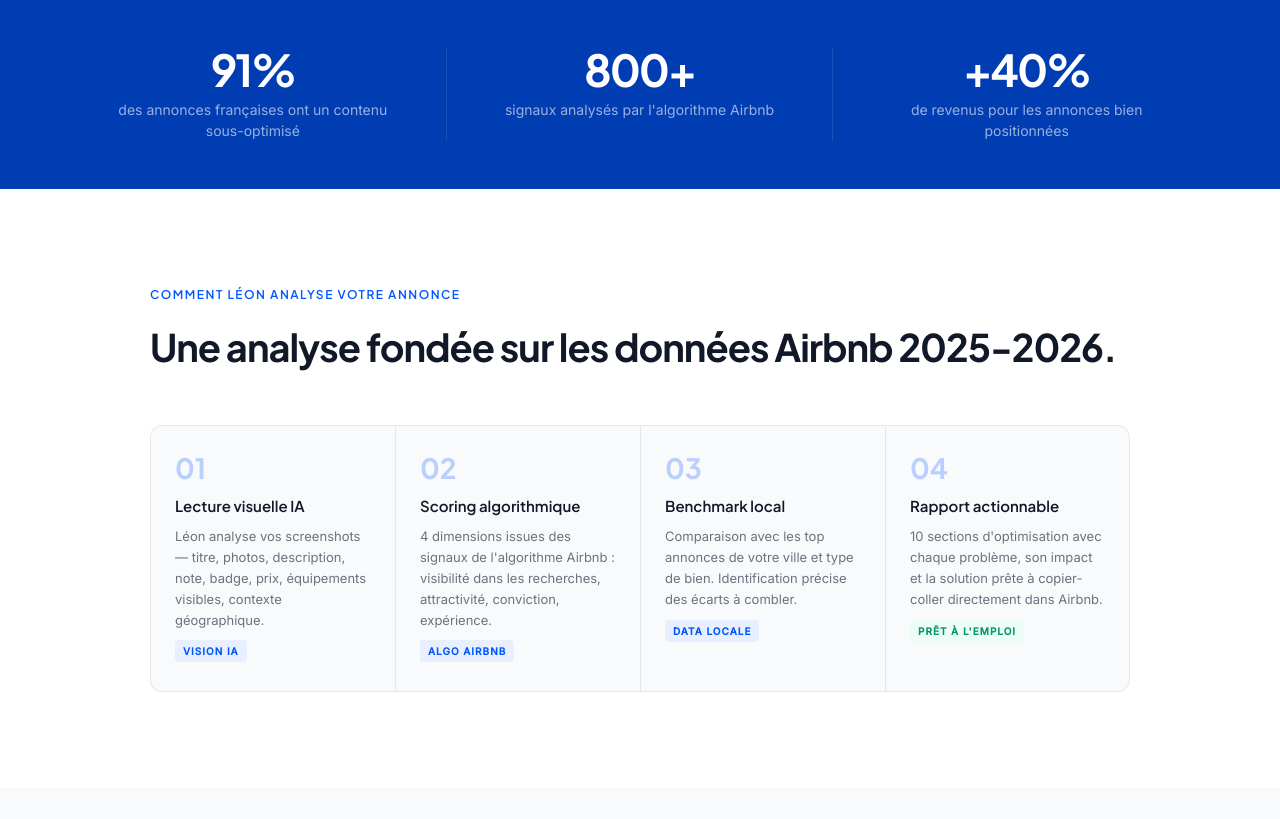
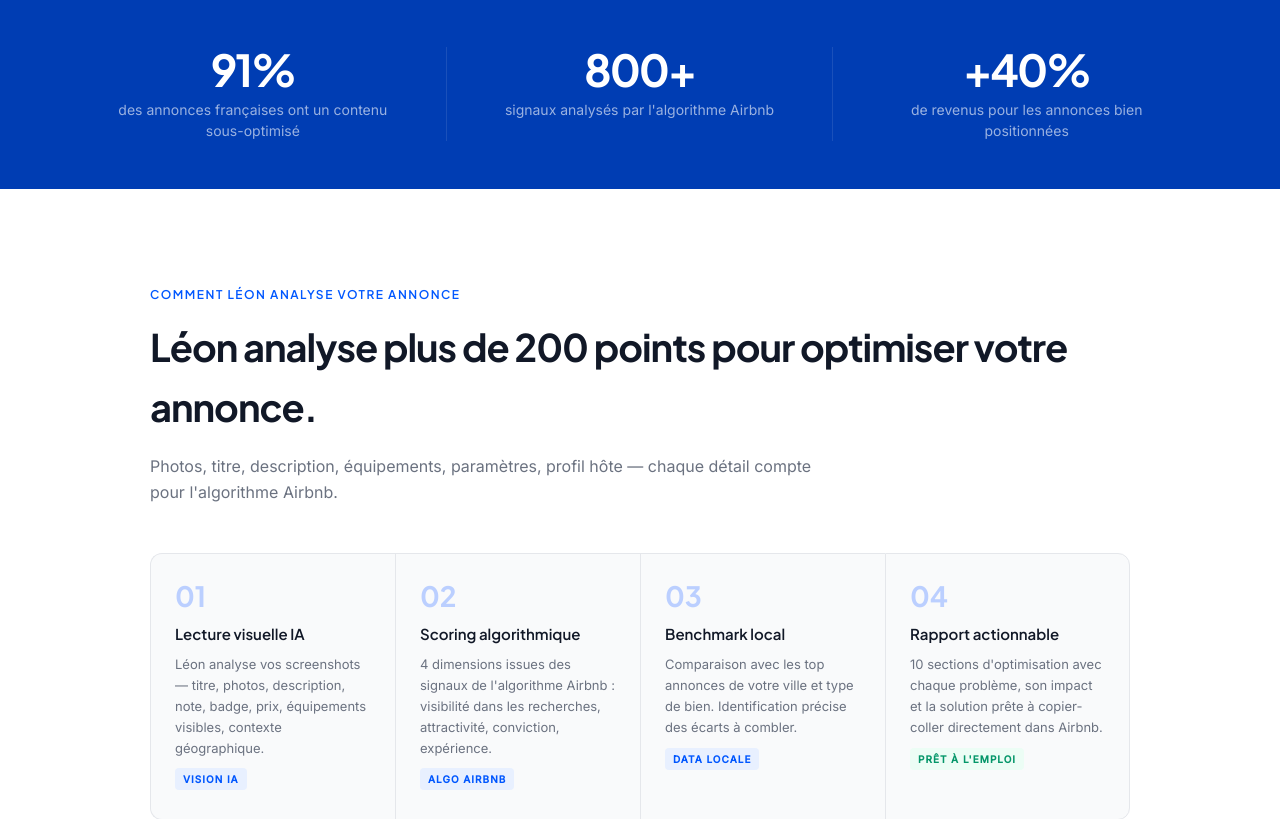
Before and after one commit to wolvillero/leon-audit-bis, a Flask app: page / in a window 1280 px wide. Shown: the part 655-1474 px from the top of the page. Run offline with Flask 3, Linux system fonts and the light colour scheme.

Commit message:
Update index.html

```diff
--- a/templates/index.html
+++ b/templates/index.html
@@ -327,7 +327,8 @@ nav{display:flex;align-items:center;justify-content:space-between;padding:0 60px
 
 <section class="section-how">
   <div class="s-label">Comment Léon analyse votre annonce</div>
-  <h2 class="s-title j">Une analyse fondée sur les données Airbnb 2025-2026.</h2>
+  <h2 class="s-title j">Léon analyse plus de 200 points pour optimiser votre annonce.</h2>
+  <p style="font-size:16px;color:var(--i3);margin-top:-32px;margin-bottom:48px;max-width:700px">Photos, titre, description, équipements, paramètres, profil hôte — chaque détail compte pour l'algorithme Airbnb.</p>
   <div class="workflow">
     <div class="wf-step"><div class="wf-num">01</div><div class="wf-title">Lecture visuelle IA</div><div class="wf-desc">Léon analyse vos screenshots — titre, photos, description, note, badge, prix, équipements visibles, contexte géographique.</div><span class="wf-tag a">Vision IA</span></div>
     <div class="wf-step"><div class="wf-num">02</div><div class="wf-title">Scoring algorithmique</div><div class="wf-desc">4 dimensions issues des signaux de l'algorithme Airbnb : visibilité dans les recherches, attractivité, conviction, expérience.</div><span class="wf-tag a">Algo Airbnb</span></div>
```
